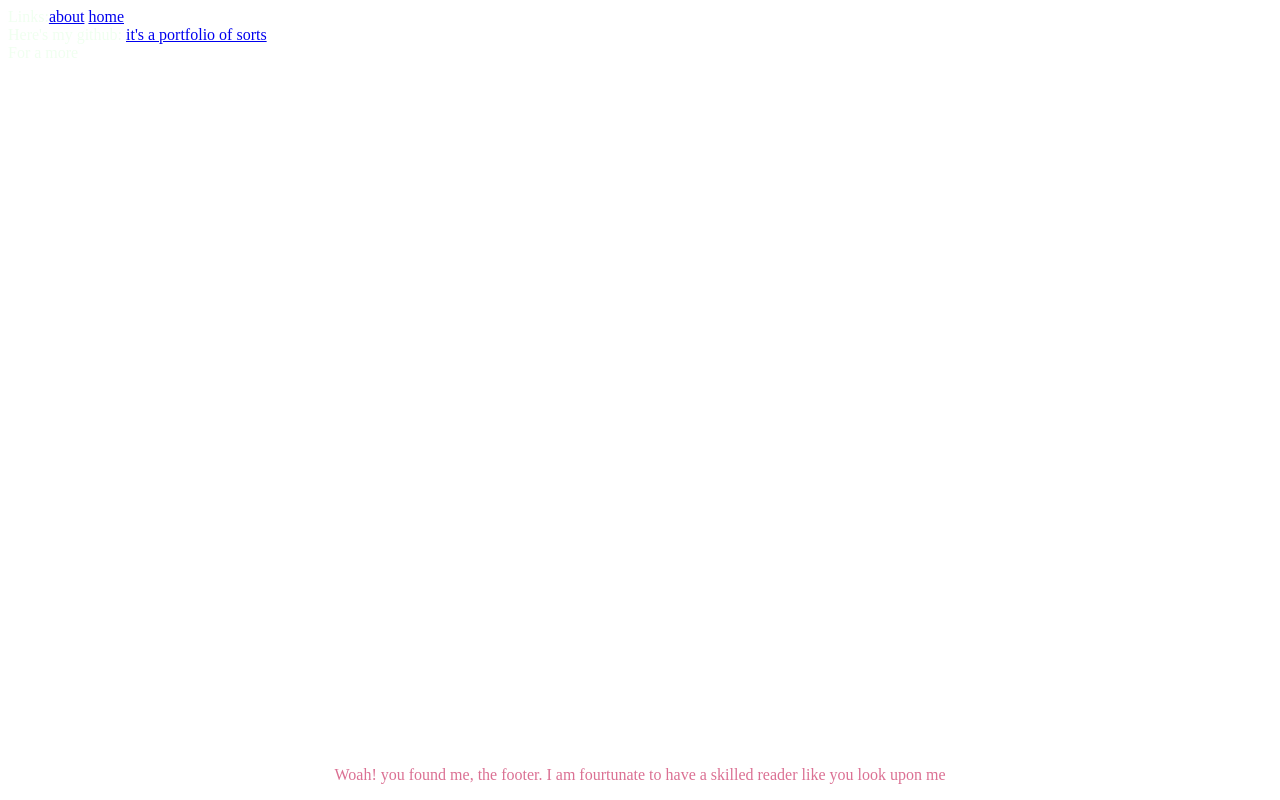
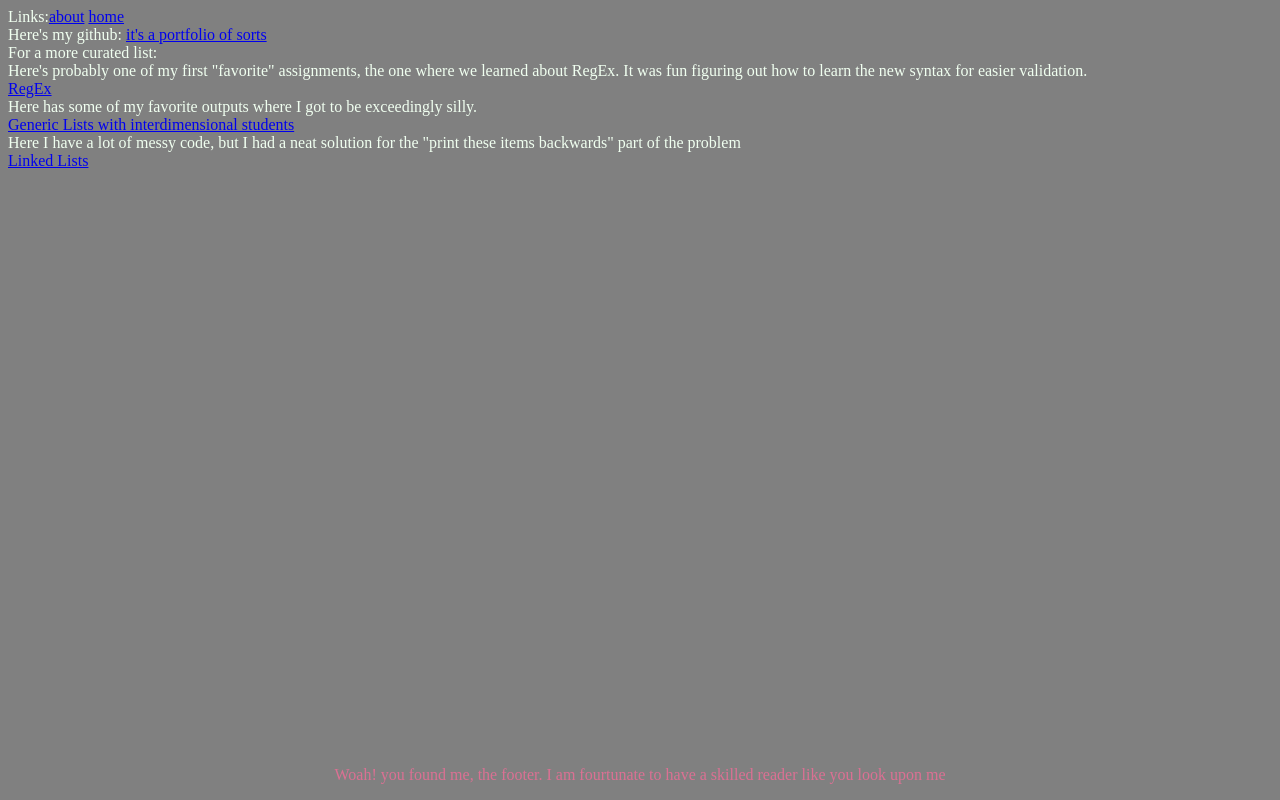
Before and after one commit to staffordc/Week4Lab20, a plain HTML site: page Entrance/Portfolio/Portfolio.html in a window 1280 px wide. Drawn offline with Linux system fonts and the light colour scheme.

Commit message:
officially met requirements

```diff
--- a/Entrance/Portfolio/Portfolio.css
+++ b/Entrance/Portfolio/Portfolio.css
@@ -1 +1,2 @@
 div {color:honeydew}
+body {background-color: gray}
--- a/Entrance/Portfolio/Portfolio.html
+++ b/Entrance/Portfolio/Portfolio.html
@@ -30,7 +30,14 @@
             Here's my github: <a href = "https://github.com/staffordc">it's a portfolio of sorts</a>
         </div>
         <div>
-            For a more
+            For a more curated list: </br>
+            Here's probably one of my first "favorite" assignments, the one where we learned about RegEx.
+            It was fun figuring out how to learn the new syntax for easier validation.</br>
+            <a href ="https://github.com/staffordc/Week2Lab7">RegEx</a></br>
+            Here has some of my favorite outputs where I got to be exceedingly silly.</br>
+            <a href="https://github.com/staffordc/Week2Lab9">Generic Lists with interdimensional students</a></br>
+            Here I have a lot of messy code, but I had a neat solution for the "print these items backwards" part of the problem</br>
+            <a href="https://github.com/staffordc/Week4Lab18">Linked Lists</a>
         </div>
         <div class ="footer">
                 <p>Woah! you found me, the footer. I am fourtunate to have a skilled reader like you look upon me</p>
```
